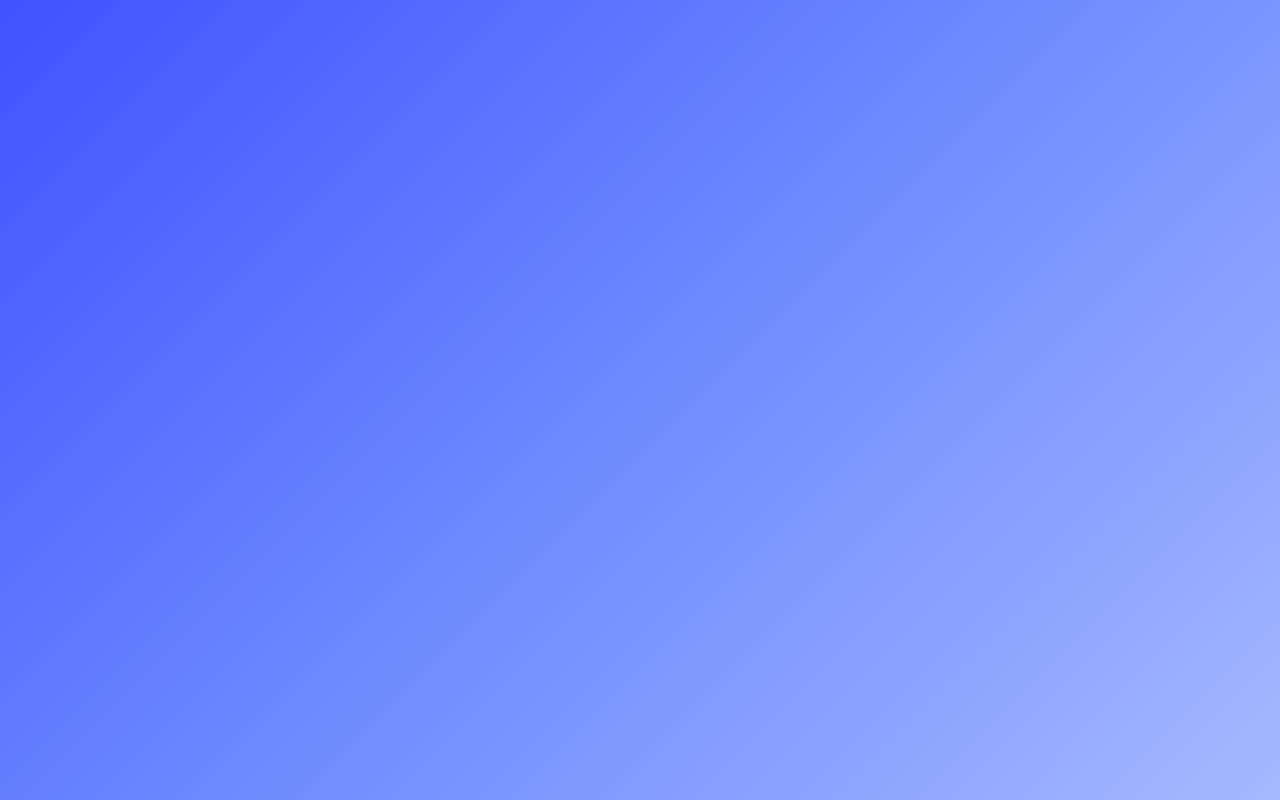
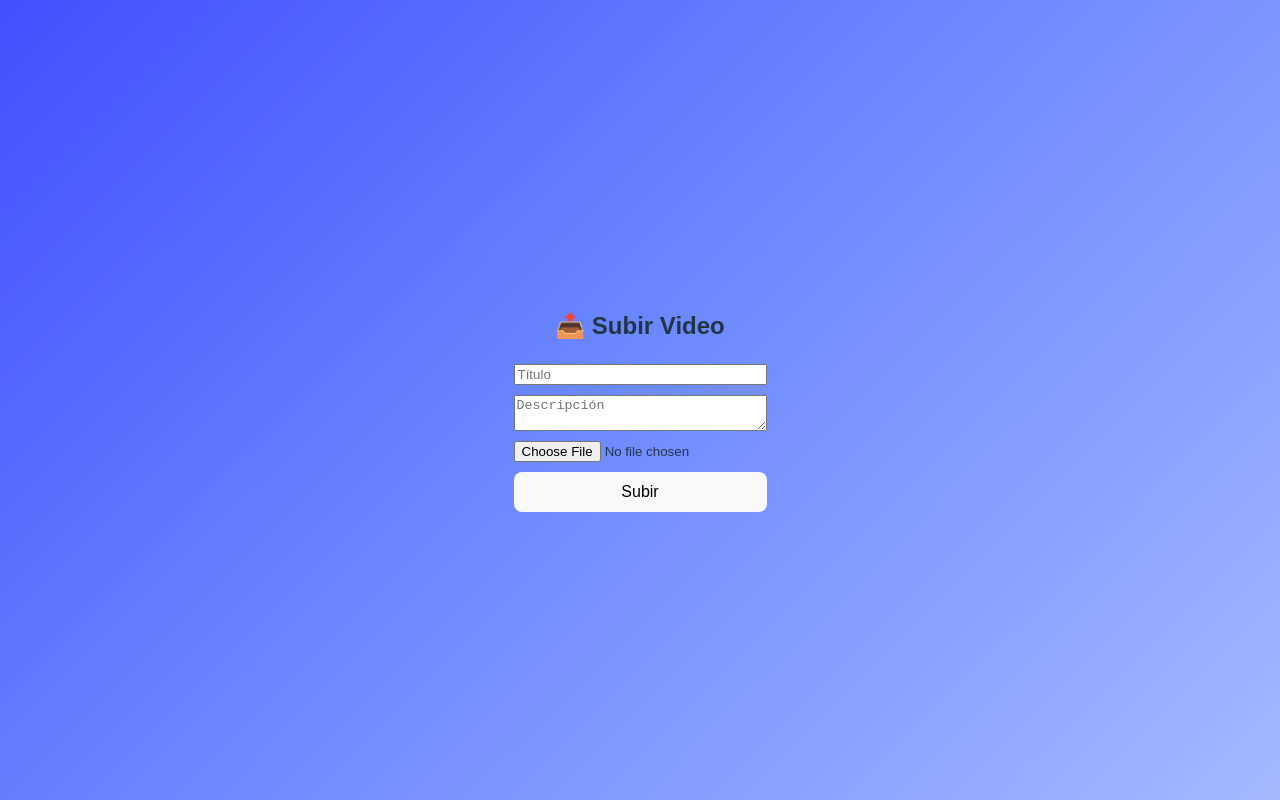
Before and after one commit to FabricioVegaAlfaro/frontend-examenes, a React (Vite) app: page /upload-video in a window 1280 px wide. Before the commit this address had no page. Built offline with nearby package versions, Linux system fonts and the light colour scheme.

Commit message:
Cambios para los videos

```diff
--- a/src/App.jsx
+++ b/src/App.jsx
@@ -4,6 +4,8 @@ import InstructorLogin from "./pages/InstructorLogin";
 import UserLogin from "./pages/UserLogin";
 import Exam from "./pages/Exam";
 import InstructorPanel from "./pages/InstructorPanel";
+import Videos from "./pages/Videos";
+import UploadVideo from "./pages/UploadVideo";
 import "./App.css";
 
 function App() {
@@ -15,6 +17,8 @@ function App() {
         <Route path="/usuario" element={<UserLogin />} />
         <Route path="/examen" element={<Exam />} />
         <Route path="/panel-instructor" element={<InstructorPanel />} />
+        <Route path="/videos" element={<Videos />} />
+        <Route path="/upload-video" element={<UploadVideo />} />
       </Routes>
     </Router>
   );
--- a/src/pages/Home.jsx
+++ b/src/pages/Home.jsx
@@ -16,6 +16,9 @@ export default function Home() {
           <button className="btn-2" onClick={() => navigate("/usuario")}>
             Soy Usuario
           </button>
+          <button className="btn" onClick={() => navigate("/videos")}>
+            Videos
+          </button>
         </div>
       </div>
     </div>
--- a/src/pages/InstructorPanel.jsx
+++ b/src/pages/InstructorPanel.jsx
@@ -86,6 +86,9 @@ export default function InstructorPanel() {
         </a>
         <a className="btn" onClick={() => cargarIntentos()}>
           Refrescar
+        </a>
+        <a className="btn" onClick={() => navigate("/upload-video")}>
+          Subir Video
         </a>
         <a className="btn-logout" onClick={cerrarSesion}>
           Cerrar Sesión
--- /dev/null
+++ b/src/pages/UploadVideo.jsx
@@ -0,0 +1,48 @@
+import { useState } from "react";
+import API from "../services/api";
+
+export default function UploadVideo() {
+  const [file, setFile] = useState(null);
+  const [title, setTitle] = useState("");
+  const [description, setDescription] = useState("");
+  const [message, setMessage] = useState("");
+
+  const handleSubmit = async (e) => {
+    e.preventDefault();
+    if (!file) {
+      setMessage("Selecciona un archivo de video");
+      return;
+    }
+
+    const formData = new FormData();
+    formData.append("file", file);
+    formData.append("title", title);
+    formData.append("description", description);
+
+    try {
+      const res = await API.post("/videos/upload", formData, {
+        headers: {
+          "Content-Type": "multipart/form-data",
+        },
+      });
+      setMessage("✅ Video subido correctamente");
+      console.log(res.data);
+    } catch (err) {
+      console.error(err);
+      setMessage("❌ Error subiendo video");
+    }
+  };
+
+  return (
+    <div style={{ padding: "20px", textAlign: "center" }}>
+      <h2>📤 Subir Video</h2>
+      <form onSubmit={handleSubmit} style={{ display: "flex", flexDirection: "column", gap: "10px", maxWidth: "400px", margin: "0 auto" }}>
+        <input type="text" placeholder="Título" value={title} onChange={(e) => setTitle(e.target.value)} required />
+        <textarea placeholder="Descripción" value={description} onChange={(e) => setDescription(e.target.value)} required />
+        <input type="file" accept="video/*" onChange={(e) => setFile(e.target.files[0])} required />
+        <button type="submit">Subir</button>
+      </form>
+      {message && <p>{message}</p>}
+    </div>
+  );
+}
--- /dev/null
+++ b/src/pages/Videos.jsx
@@ -0,0 +1,40 @@
+import { useEffect, useState } from "react";
+import API from "../services/api";
+
+export default function Videos() {
+  const [videos, setVideos] = useState([]);
+
+  useEffect(() => {
+    const fetchVideos = async () => {
+      try {
+        const res = await API.get("/videos");
+        setVideos(res.data);
+      } catch (err) {
+        console.error("Error cargando videos", err);
+      }
+    };
+    fetchVideos();
+  }, []);
+
+  return (
+    <div style={{ padding: "20px", textAlign: "center" }}>
+      <h2>📹 Lista de Videos</h2>
+      {videos.length === 0 ? (
+        <p>No hay videos aún</p>
+      ) : (
+        <div style={{ display: "grid", gap: "20px", marginTop: "20px" }}>
+          {videos.map((v) => (
+            <div key={v.id} style={{ border: "1px solid #ccc", padding: "10px", borderRadius: "8px" }}>
+              <h3>{v.title}</h3>
+              <p>{v.description}</p>
+              <video width="400" controls>
+                <source src={v.url} type={`video/${v.format}`} />
+                Tu navegador no soporta video.
+              </video>
+            </div>
+          ))}
+        </div>
+      )}
+    </div>
+  );
+}
```
Also changed, not shown: src/pages/UploadVideo.css (added), src/pages/Videos.css (added).
